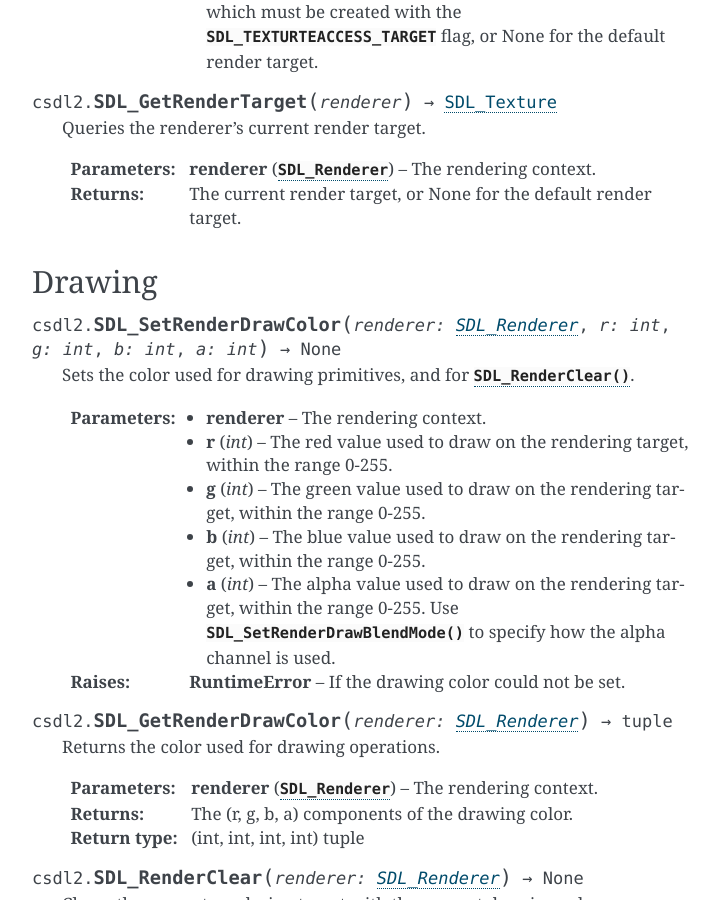
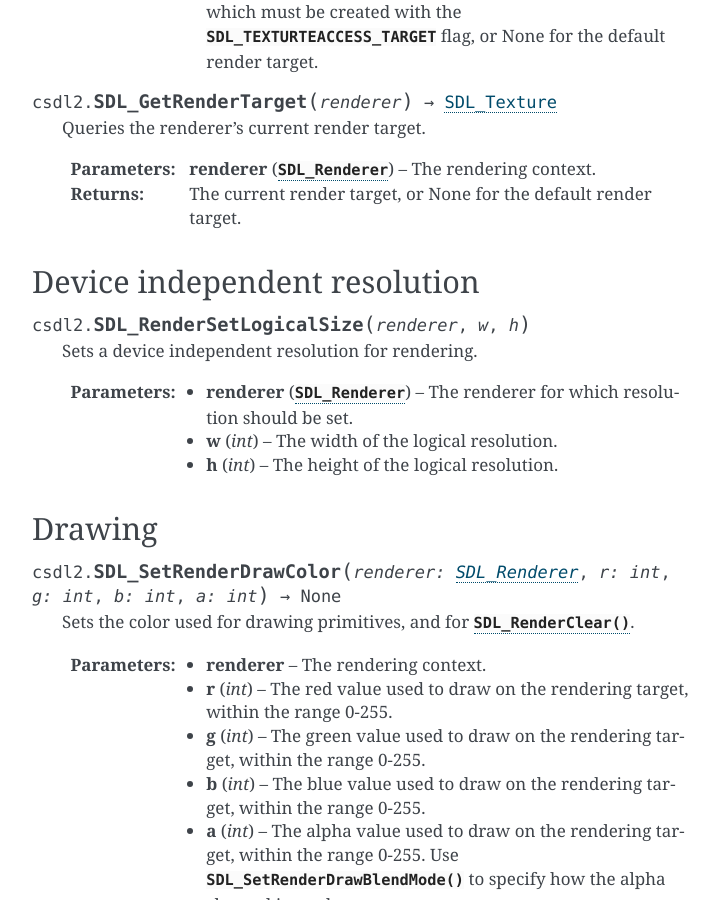
Before and after one commit to pyokagan/pycsdl2, a Sphinx documentation site: the page built from docs/api/render.rst, in a window 1280 px wide and 900 px high, scrolled down 7400 px. Shown: the whole window, without its empty margins (388-1107 px from the left). Built offline with Sphinx 7.4.7, drawn with Linux system fonts in a browser that asks for light colours; some of the changed text lies outside the part shown.

Commit message:
render: implement SDL_RenderSetLogicalSize()

```diff
--- a/docs/api/render.rst
+++ b/docs/api/render.rst
@@ -382,6 +382,17 @@ Render targets
    :type renderer: :class:`SDL_Renderer`
    :returns: The current render target, or None for the default render target.
 
+Device independent resolution
+-----------------------------
+.. function:: SDL_RenderSetLogicalSize(renderer, w, h)
+
+   Sets a device independent resolution for rendering.
+
+   :param renderer: The renderer for which resolution should be set.
+   :type renderer: :class:`SDL_Renderer`
+   :param int w: The width of the logical resolution.
+   :param int h: The height of the logical resolution.
+
 Drawing
 -------
 .. function:: SDL_SetRenderDrawColor(renderer: SDL_Renderer, r: int, g: int, b: int, a: int) -> None
```
Also changed, not shown: 3 other files.
